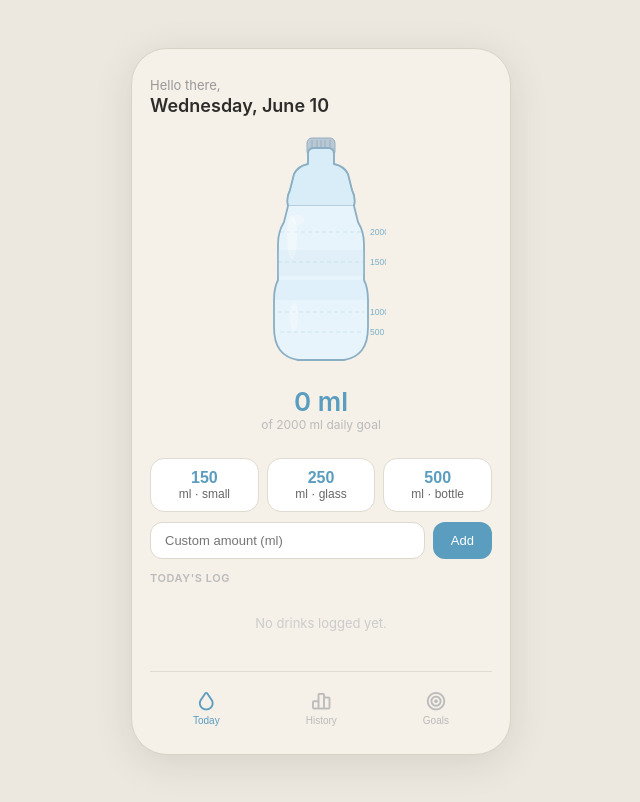
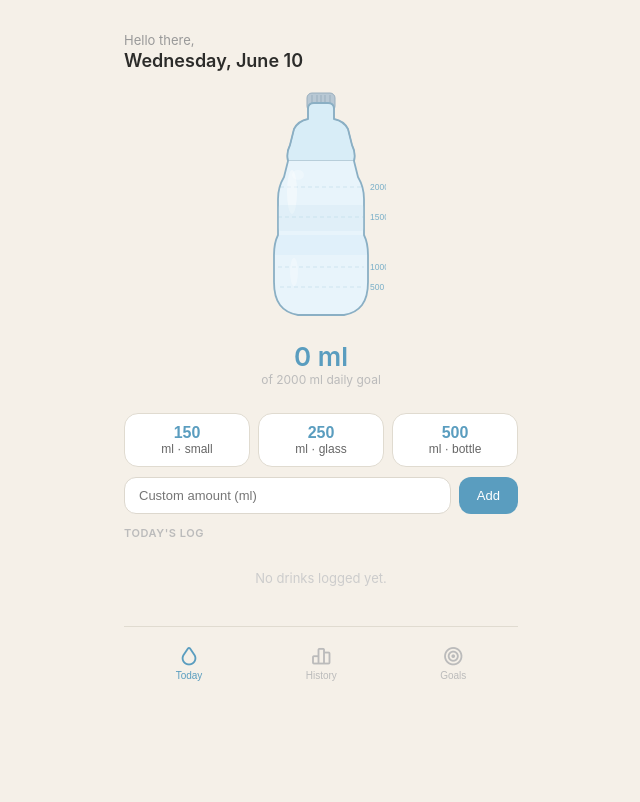
Before and after one commit to Sof11aF/Water-intake, a plain HTML site: page index.html in a window 1280 px wide. Shown: the whole page, without its empty margins (319-959 px from the left). Drawn offline with nearby package versions, Linux system fonts and the light colour scheme.

Commit message:
Update index.html

```diff
--- a/index.html
+++ b/index.html
@@ -18,22 +18,21 @@
 
     body {
   font-family: -apple-system, BlinkMacSystemFont, 'Segoe UI', Roboto, sans-serif;
-      background: #EDE8DF;
-      display: flex;
-      justify-content: center;
-      align-items: flex-start;
+  background: #F5F0E8;
   min-height: 100vh;
-      padding: 32px 16px;
+  margin: 0;
+  padding: 0;
 }
 
 .phone {
   background: #F5F0E8;
-      border-radius: 36px;
-      padding: 28px 18px 24px;
   width: 100%;
-      max-width: 380px;
-      border: 1px solid #d9d3c7;
-      box-shadow: 0 8px 40px rgba(0,0,0,0.10);
+  min-height: 100vh;
+  max-width: none;
+  border: none;
+  border-radius: 0;
+  box-shadow: none;
+  padding: 32px 18px 24px;
 }
 
     .screen { display: none; }
@@ -135,7 +134,10 @@
     .toast.show { opacity: 1; }
 
    @media (min-width: 480px) {
-      body { padding: 48px 24px; }
+  .phone {
+    max-width: 430px;
+    margin: 0 auto;
+  }
 }
   </style>
 </head>
```
Lines whose indentation alone changed are shown as unchanged.
